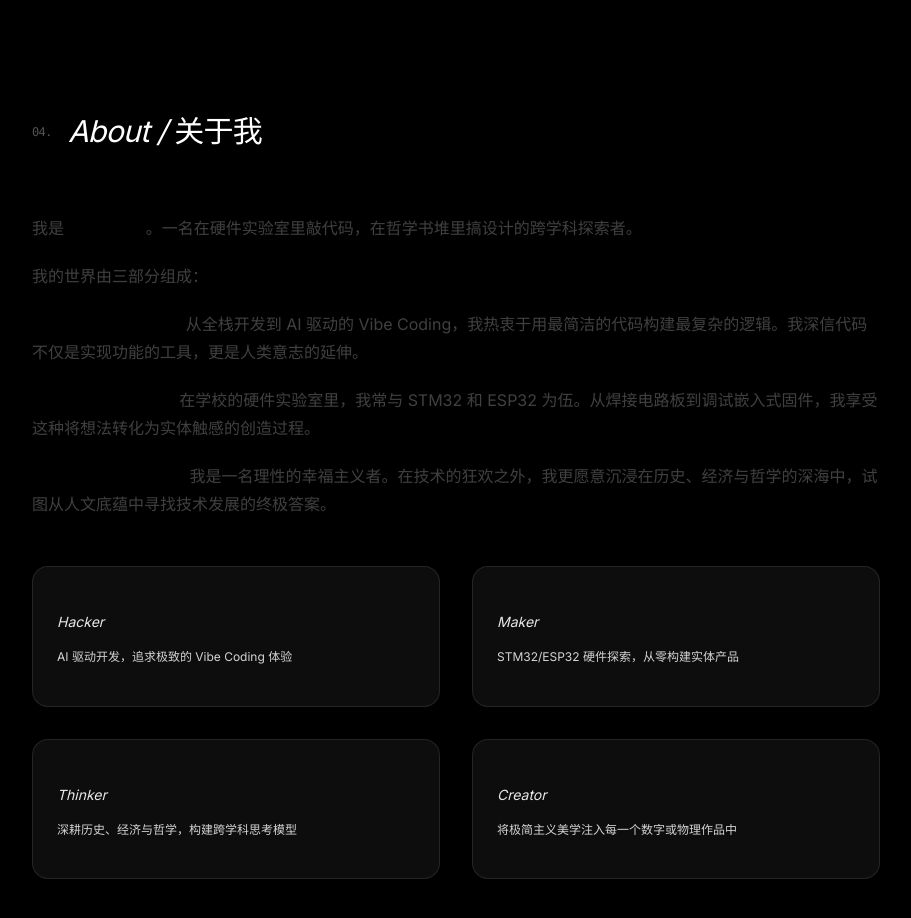
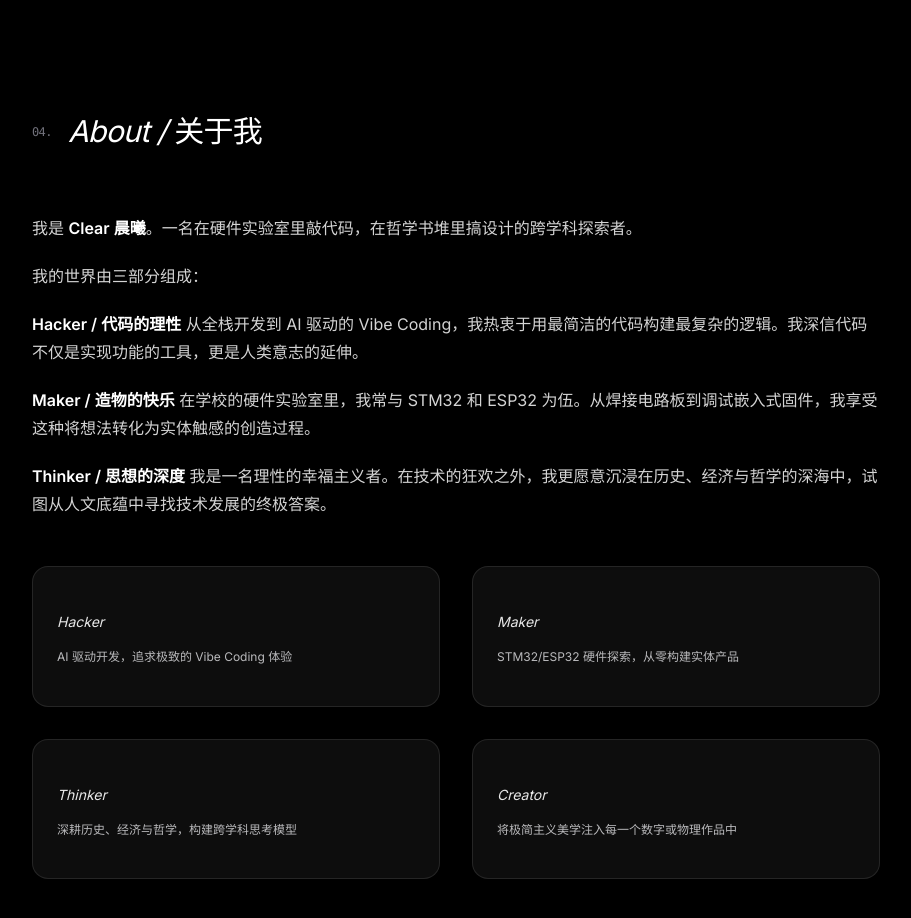
Before and after one commit to ClearKnight/Personl-website, a Next.js app: page / in a window 1280 px wide. Shown: the part 4080-4998 px from the top of the page, without its empty margins (184-1095 px from the left). Built offline with nearby package versions, Linux system fonts and the light colour scheme; a web font is replaced by a local one.

Commit message:
style: brighten text colors in dark sections to match reference

```diff
--- a/src/app/HomePageClient.tsx
+++ b/src/app/HomePageClient.tsx
@@ -488,7 +488,7 @@ export default function HomePageClient({
             variants={stagger}
           >
             <div className="flex items-center gap-4 mb-16 overflow-hidden">
-              <motion.span variants={fadeIn} className="text-zinc-600 font-mono text-xs tracking-tighter">04.</motion.span>
+              <motion.span variants={fadeIn} className="text-zinc-500 font-mono text-xs tracking-tighter">04.</motion.span>
               <motion.h2 variants={fadeIn} className="text-3xl font-serif tracking-tight italic">About / <span className="font-art-cn not-italic">关于我</span></motion.h2>
             </div>
 
--- a/src/app/globals.css
+++ b/src/app/globals.css
@@ -117,6 +117,24 @@ h1, h2, h3, h4 {
   --tw-prose-th-borders: #d4d4d4;
 }
 
+.prose-invert {
+  --tw-prose-body: #d4d4d4;
+  --tw-prose-headings: #fff;
+  --tw-prose-links: #fff;
+  --tw-prose-bold: #fff;
+  --tw-prose-counters: #a3a3a3;
+  --tw-prose-bullets: #525252;
+  --tw-prose-hr: #262626;
+  --tw-prose-quotes: #d4d4d4;
+  --tw-prose-quote-borders: #404040;
+  --tw-prose-captions: #a3a3a3;
+  --tw-prose-code: #fff;
+  --tw-prose-pre-code: #d4d4d4;
+  --tw-prose-pre-bg: rgba(0, 0, 0, 0.5);
+  --tw-prose-th-borders: #404040;
+  --tw-prose-td-borders: #262626;
+}
+
 .prose h1, .prose h2, .prose h3 {
   font-family: var(--font-serif);
   font-style: italic;
--- a/src/components/mdx/MdxComponents.tsx
+++ b/src/components/mdx/MdxComponents.tsx
@@ -73,7 +73,7 @@ export const mdxComponents = {
   Card:({ title, children }: { title: string, children: React.ReactNode }) => (
     <div className="p-6 rounded-2xl border border-white/10 bg-white/5 hover:bg-white/10 transition-all duration-500 group">
       <h4 className="text-sm font-serif italic mb-2 text-white/90">{title}</h4>
-      <div className="text-xs text-zinc-300 leading-relaxed">{children}</div>
+      <div className="text-xs text-zinc-200 leading-relaxed opacity-80">{children}</div>
     </div>
   ),
 };
```
